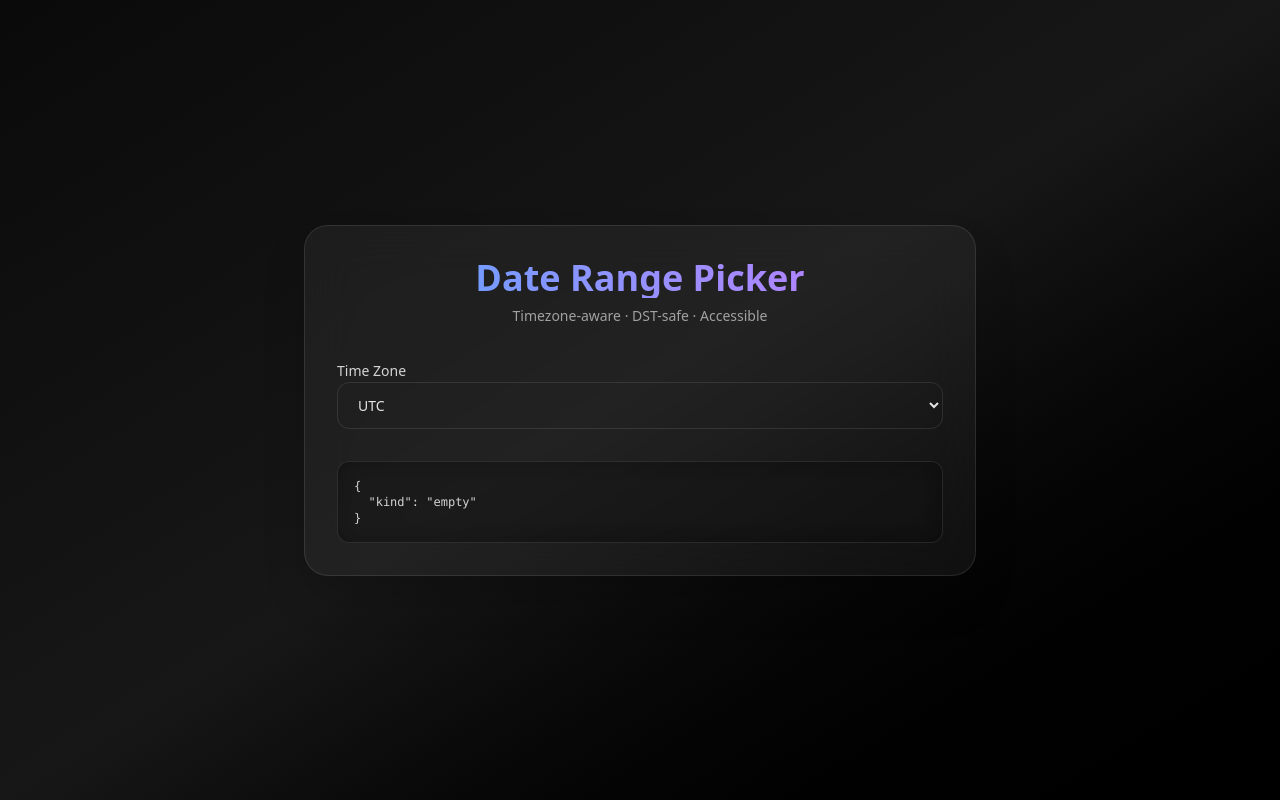
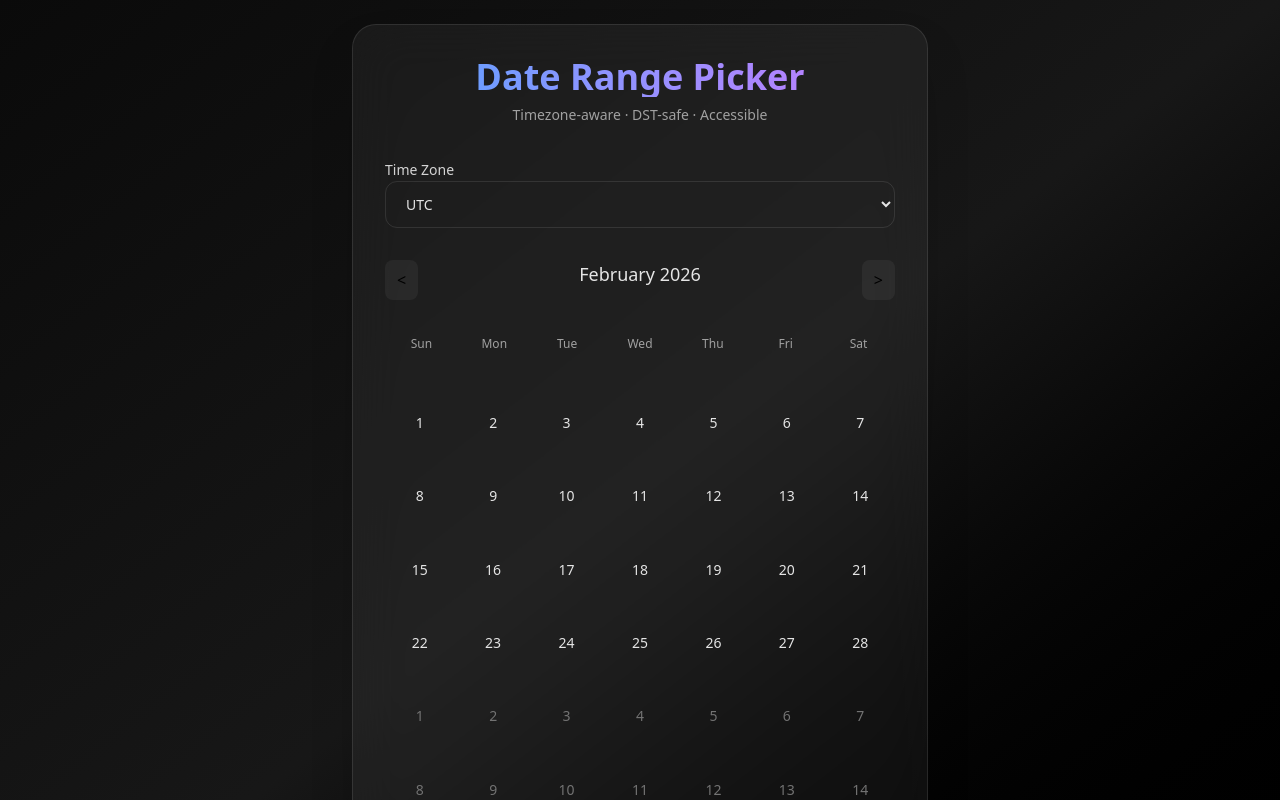
Before and after one commit to Hrisshhii/date-range-picker, a React (Vite) app: page / in a window 1280 px wide. Shown: the top 800 px of the page. Built offline with nearby package versions, Linux system fonts and the light colour scheme.

Commit message:
adding the calendar to layout

```diff
--- a/src/components/DateRangePicker/DateRangePicker.tsx
+++ b/src/components/DateRangePicker/DateRangePicker.tsx
@@ -69,9 +69,9 @@ const DateRangePicker = ({constraints,defaultTimeZone="UTC"}:Props) => {
 
 
   return (
-    <div className="min-h-screen bg-linear-to-br from-neutral-950 via-neutral-900 to-black flex items-center justify-center px-6 relative overflow-hidden">
+    <div className="min-h-screen bg-linear-to-br from-neutral-950 via-neutral-900 to-black flex items-center justify-center p-6 relative overflow-hidden">
 
-      <div className="relative w-full max-w-2xl">
+      <div className="relative w-[95%] max-w-xl">
 
         <div className="backdrop-blur-xl bg-white/5 border border-white/10 rounded-3xl shadow-2xl p-8 space-y-8">
 
@@ -103,7 +103,33 @@ const DateRangePicker = ({constraints,defaultTimeZone="UTC"}:Props) => {
             </select>
           </div>
 
-          <div className="space-y-4"></div>
+          {/* Calendar */}
+          <div className="space-y-4">
+            {/* Month Navigation */}
+            <div className="flex items center justify-between">
+              <button onClick={goToPrevMonth} className="px-3 py-2 rounded-lg transition bg-white/5 hover:bg-white/10">{`<`}</button>
+              <h3 className="text-lg font-medium text-neutral-200">
+                {new Date(Date.UTC(visibleYear,visibleMonth)).toLocaleString("en-US",{month:"long",year:"numeric",})}
+              </h3>
+              <button onClick={goToNextMonth} className="px-3 py-2 rounded-lg transition bg-white/5 hover:bg-white/10">{`>`}</button>
+            </div>
+          </div>
+
+          {/*Week Headers*/}
+          <div className="grid grid-cols-7 text-xs text-neutral-400">
+            {["Sun","Mon","Tue","Wed","Thu","Fri","Sat"].map((d)=>(
+              <div key={d} className="text-center py-1">{d}</div>
+            ))}
+          </div>
+
+          {/*Calendar Grid*/}
+          <div className="grid grid-cols-7 gap-1">
+            {calendarCells.map((cell)=>(
+              <button key={cell.instant} onClick={()=>selectInstant(cell.instant)}
+                className={`aspect-square rounded-lg text-sm transition ${cell.isCurrentMonth?"text-neutral-200 hover:bg-blue-500/20":"text-neutral-500"}`}
+              >{cell.day}</button>
+            ))}
+          </div>
 
           {/* Range Display */}
           <div className="bg-black/40 backdrop-blur-md border border-white/10 rounded-xl p-4 text-xs overflow-auto text-neutral-300">
```
